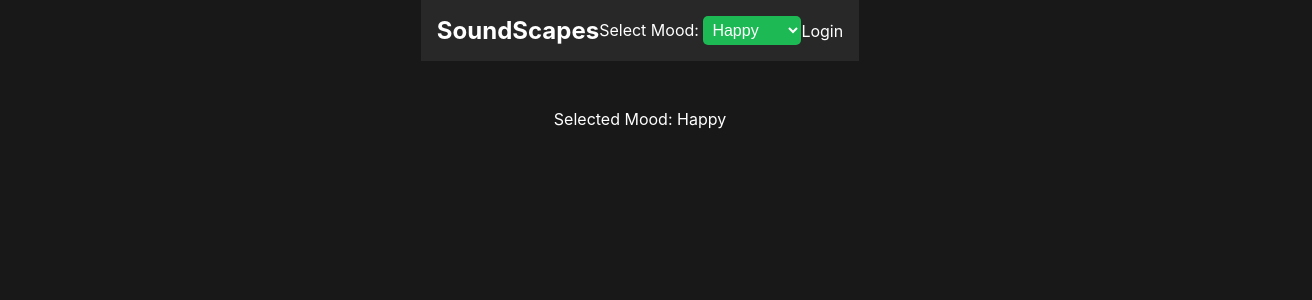
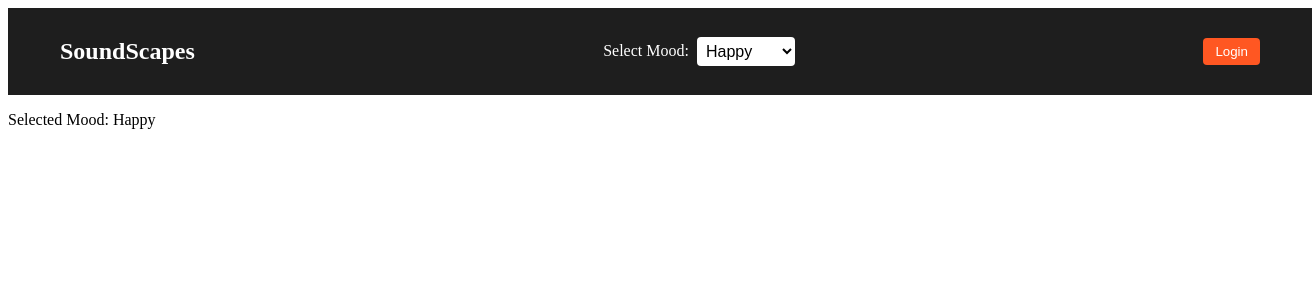
Before and after one commit to lelisiario/SoundScapes, a React (Vite) app: page /callback in a window 1280 px wide. Shown: the top 300 px of the page, 1312 px wide, since content can reach past the window. Built offline with nearby package versions, Linux system fonts and the light colour scheme.

Commit message:
Fixed Navbar.

```diff
--- a/src/Components/Navbar.tsx
+++ b/src/Components/Navbar.tsx
@@ -1,5 +1,4 @@
 import React from "react";
-import { Link } from "react-router-dom";
 
 interface NavbarProps {
   isAuthenticated: boolean;
@@ -10,42 +9,30 @@ interface NavbarProps {
 
 const Navbar: React.FC<NavbarProps> = ({ isAuthenticated, username, onMoodSelect, selectedMood }) => {
   return (
-    <nav style={{
-      display: "flex",
-      justifyContent: "space-between",
-      alignItems: "center",
-      padding: "1rem",
-      backgroundColor: "#282828",
-      color: "white"
-    }}>
-      <h2 style={{ margin: 0 }}>SoundScapes</h2>
-      <div>
-        <label htmlFor="mood-select">Select Mood: </label>
+    <nav className="navbar">
+      <div className="navbar-container">
+        <h1 className="logo">SoundScapes</h1>
+        <div className="mood-selector">
+          <label htmlFor="mood">Select Mood:</label>
           <select
-          id="mood-select"
+            id="mood"
             value={selectedMood}
             onChange={(e) => onMoodSelect(e.target.value)}
-          style={{
-            padding: "5px",
-            borderRadius: "5px",
-            backgroundColor: "#1DB954",
-            color: "white",
-            border: "none",
-            fontSize: "1rem"
-          }}
+            className="mood-dropdown"
           >
             <option value="Happy">Happy</option>
+            <option value="Energetic">Energetic</option>
             <option value="Relaxed">Relaxed</option>
-          <option value="Focused">Focused</option>
-          <option value="Energetic">Energetic</option>
+            <option value="Sad">Sad</option>
           </select>
         </div>
-      <div>
+        <div className="auth-section">
           {isAuthenticated ? (
-          <p>Welcome, {username || "User"}!</p>
+            <p className="username">Welcome, {username}</p>
           ) : (
-          <Link to="/login" style={{ color: "white", textDecoration: "none" }}>Login</Link>
+            <button className="login-btn">Login</button>
           )}
+        </div>
       </div>
     </nav>
   );
--- a/src/index.css
+++ b/src/index.css
@@ -1,57 +1,59 @@
-:root {
-  --spotify-green: #1DB954;
-  --spotify-black: #121212;
-  --dark-gray: #282828;
-  --light-gray: #B3B3B3;
-}
-
-body {
-  margin: 0;
-  font-family: -apple-system, BlinkMacSystemFont, 'Segoe UI', 'Roboto', 'Oxygen',
-    'Ubuntu', 'Cantarell', 'Fira Sans', 'Droid Sans', 'Helvetica Neue',
-    sans-serif;
-  -webkit-font-smoothing: antialiased;
-  -moz-osx-font-smoothing: grayscale;
-  background-color: #181818;
+/* Full-width navbar */
+.navbar {
+  width: 100%;
+  background-color: #1e1e1e;
+  padding: 10px 20px;
   color: white;
 }
 
-.app-container {
+/* Navbar container for alignment */
+.navbar-container {
   display: flex;
-  flex-direction: column;
-  min-height: 100vh;
+  justify-content: space-between;
   align-items: center;
-  justify-content: center;
+  max-width: 1200px;
+  margin: 0 auto;
 }
 
-.content-container {
-  flex: 1;
-  padding: 2rem;
-  max-width: 1200px;
-  margin: 0 auto;
-  width: 100%;
-  text-align: center;
+/* Mood selector */
+.mood-selector {
+  display: flex;
+  align-items: center;
+  gap: 8px;
 }
 
-.login-page {
-  display: flex;
-  flex-direction: column;
-  align-items: center;
-  justify-content: center;
-  height: 100vh;
-  text-align: center;
-  background: linear-gradient(rgba(0, 0, 0, 0.7), rgba(0, 0, 0, 0.7)),
-              url('/api/placeholder/1600/900') no-repeat center center;
-  background-size: cover;
+.mood-selector label {
+  font-size: 16px;
 }
 
-.login-page h1 {
-  font-size: 3rem;
-  margin-bottom: 1rem;
+.mood-dropdown {
+  padding: 5px;
+  font-size: 16px;
+  border: none;
+  border-radius: 4px;
+  background-color: white;
+  color: black;
 }
 
-.login-page p {
-  font-size: 1.2rem;
-  margin-bottom: 2rem;
+/* Auth section */
+.auth-section {
+  display: flex;
+  align-items: center;
+}
+
+.username {
+  font-weight: bold;
+}
+
+.login-btn {
+  background-color: #ff5722;
   color: white;
+  border: none;
+  padding: 6px 12px;
+  border-radius: 4px;
+  cursor: pointer;
 }
+
+.login-btn:hover {
+  background-color: #e64a19;
+}
```
Lines whose indentation alone changed are shown as unchanged.
